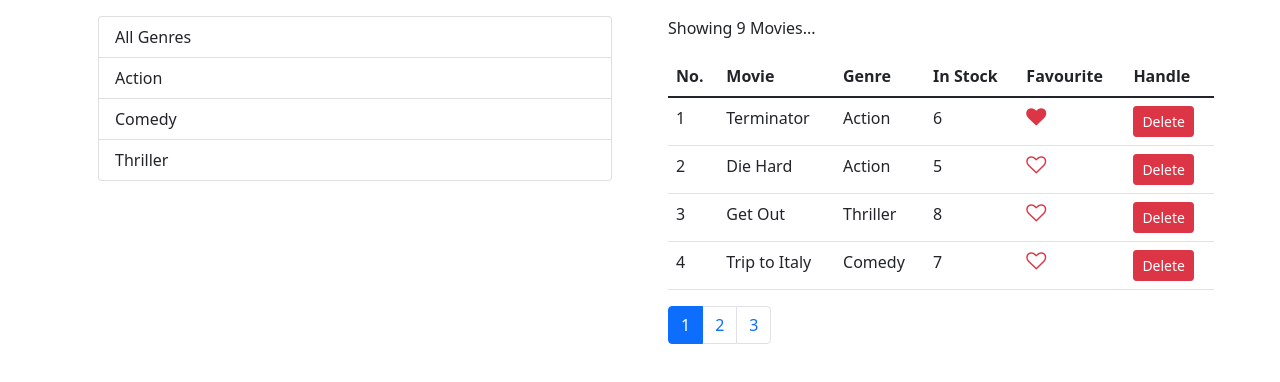
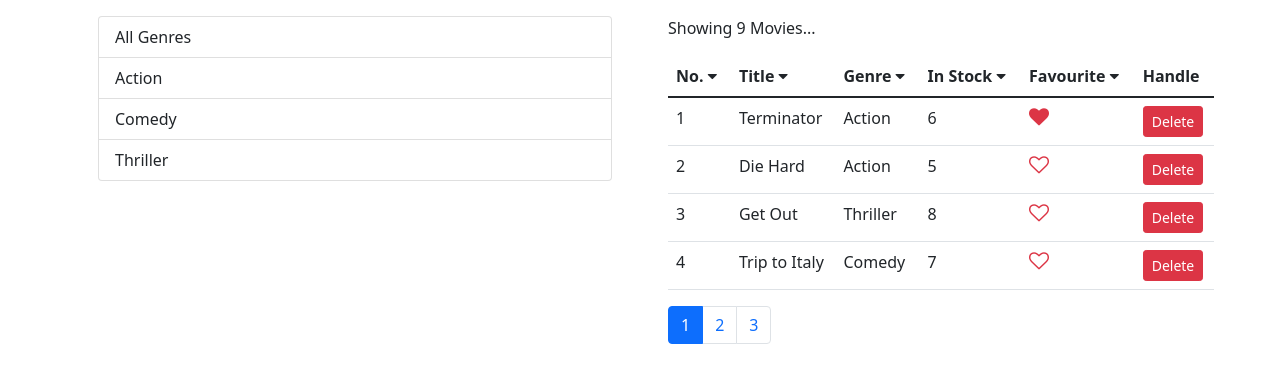
Before and after one commit to anasabufarraj/hello_react, a React (Create React App) app: page / in a window 1280 px wide. Shown: the top 382 px of the page. Built offline with nearby package versions, Linux system fonts and the light colour scheme.

Commit message:
Sorting - Rasing the Sort Event

```diff
--- a/src/components/movies.jsx
+++ b/src/components/movies.jsx
@@ -23,7 +23,7 @@ class Movies extends Component {
   }
 
   componentDidMount() {
-    let allGenres = [{ _id: null, name: 'All Genres' }, ...getGenres()];
+    let allGenres = [{ _id: '', name: 'All Genres' }, ...getGenres()];
     this.setState({ movies: getMovies(), genres: allGenres }); // Get from server
   }
 
@@ -48,14 +48,18 @@ class Movies extends Component {
     this.setState({ selectedGenre: genre, activePage: 1 });
   }
 
+  handleSorting(column) {
+    console.log(column);
+  }
+
   render() {
     if (this.state.movies.length === 0) {
       return <p className="m-2 my-2">You've no movies to show...</p>;
     }
 
-    // DOC: Filtering movies before paginating, excluding the 'All Genres' entry.
+    // DOC: Filtering movies before paginating, excluding the 'All Genres' which id is ''.
     let filteredMovies =
-      this.state.selectedGenre && this.state.selectedGenre.name !== 'All Genres'
+      this.state.selectedGenre && this.state.selectedGenre._id !== ''
         ? this.state.movies.filter((_m) => _m.genre._id === this.state.selectedGenre._id)
         : this.state.movies;
 
@@ -88,6 +92,7 @@ class Movies extends Component {
               moviesInPage={moviesInPage}
               onDelete={this.handleMovieDelete}
               onLike={this.handleMovieLike}
+              onSort={this.handleSorting}
             />
             <Pagination
               itemsInTable={filteredMovies.length}
--- a/src/components/moviesTable.jsx
+++ b/src/components/moviesTable.jsx
@@ -6,11 +6,41 @@ function MoviesTable(props) {
     <table className="table m-3">
       <thead>
         <tr>
-          <th scope="col">No.</th>
-          <th scope="col">Movie</th>
-          <th scope="col">Genre</th>
-          <th scope="col">In Stock</th>
-          <th scope="col">Favourite</th>
+          <th
+            style={{ cursor: 'pointer' }}
+            scope="col"
+            onClick={() => props.onSort('id')}
+          >
+            No. <i className="fa fa-caret-down">&nbsp;</i>
+          </th>
+          <th
+            style={{ cursor: 'pointer' }}
+            scope="col"
+            onClick={() => props.onSort('title')}
+          >
+            Title <i className="fa fa-caret-down">&nbsp;</i>
+          </th>
+          <th
+            style={{ cursor: 'pointer' }}
+            scope="col"
+            onClick={() => props.onSort('genre.name')}
+          >
+            Genre <i className="fa fa-caret-down">&nbsp;</i>
+          </th>
+          <th
+            style={{ cursor: 'pointer' }}
+            scope="col"
+            onClick={() => props.onSort('numberInStock')}
+          >
+            In Stock <i className="fa fa-caret-down">&nbsp;</i>
+          </th>
+          <th
+            style={{ cursor: 'pointer' }}
+            scope="col"
+            onClick={() => props.onSort('liked')}
+          >
+            Favourite <i className="fa fa-caret-down">&nbsp;</i>
+          </th>
           <th scope="col">Handle</th>
         </tr>
       </thead>
```
